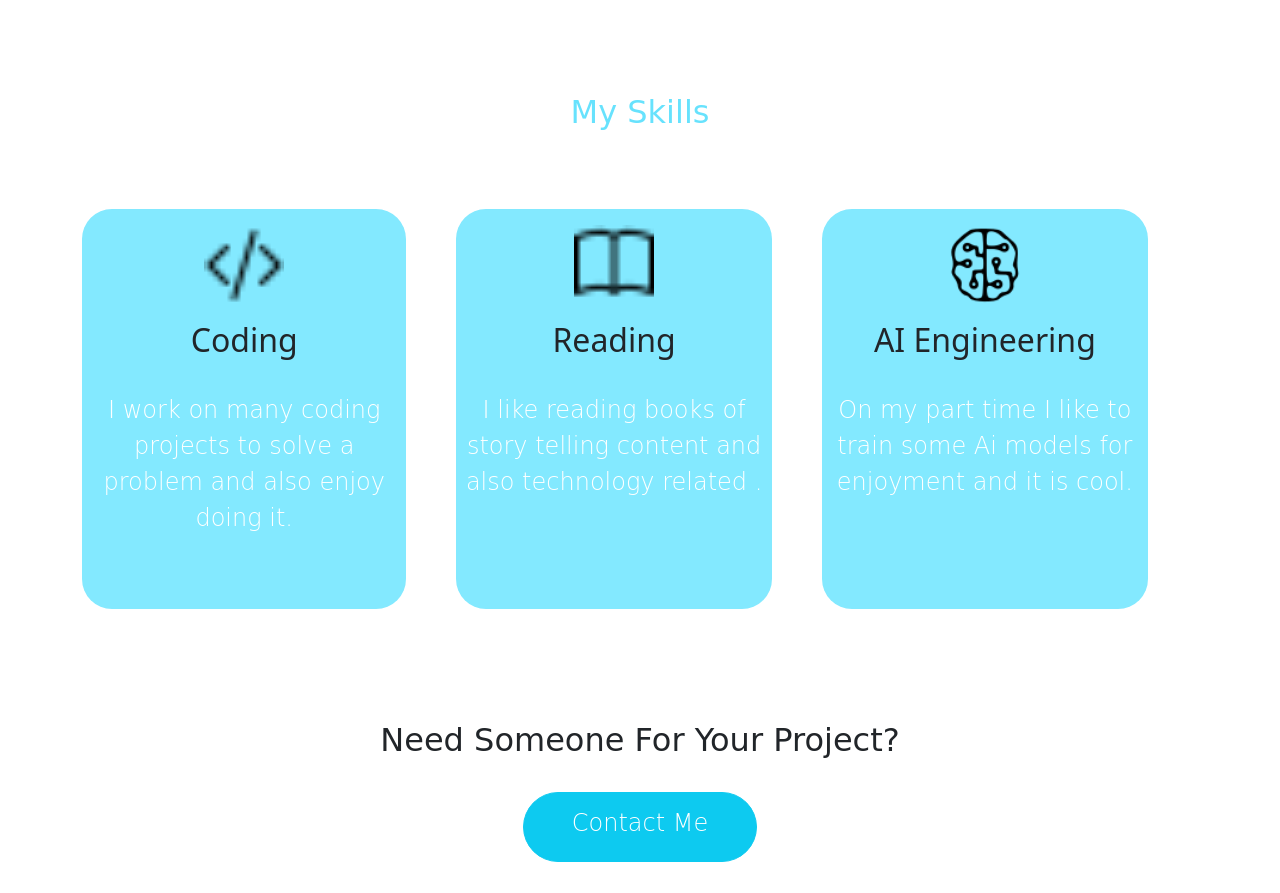
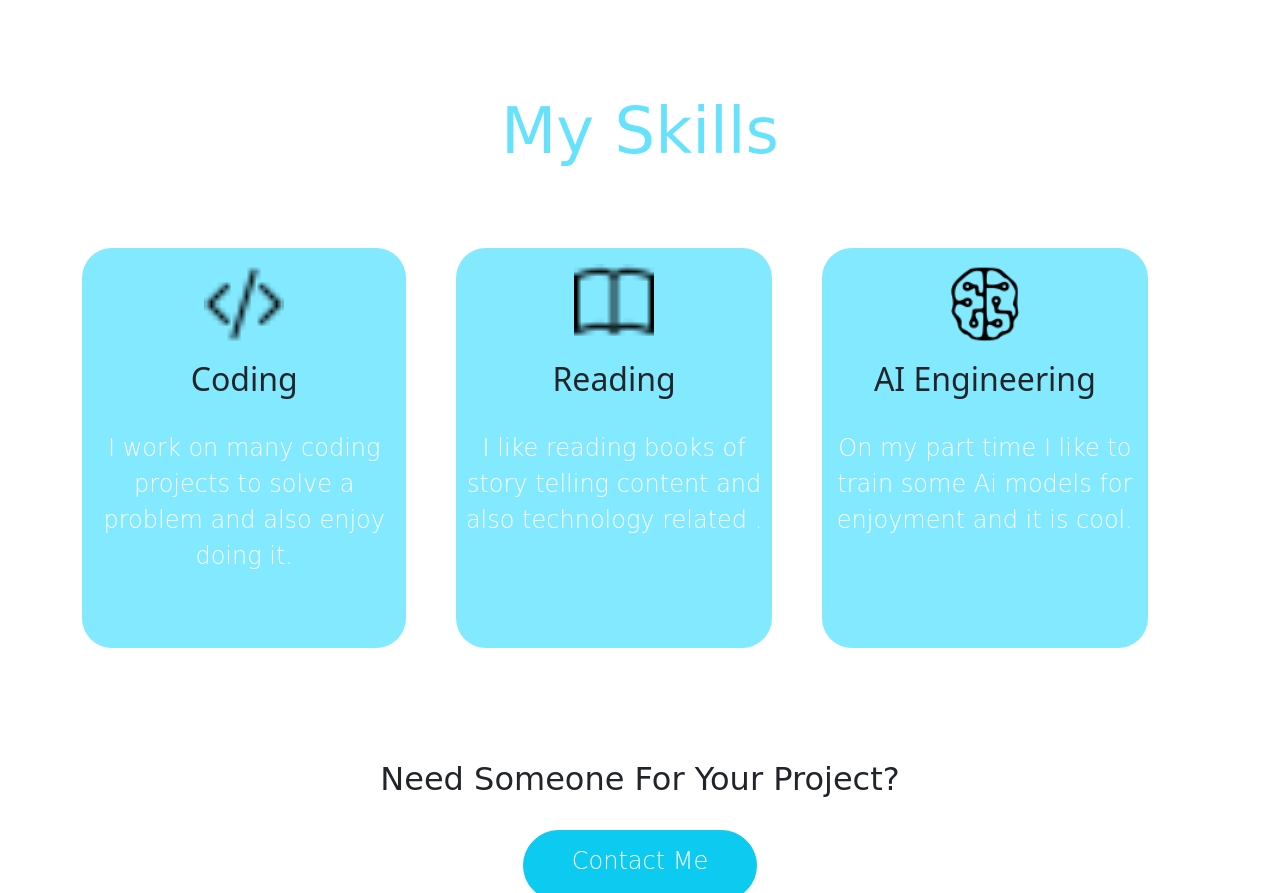
Before and after one commit to mubaabdalla/PersonalWeb, a plain HTML site: page index.html in a window 1280 px wide. Shown: the part 892-1785 px from the top of the page. Drawn offline with nearby package versions, Linux system fonts and the light colour scheme; a web font is replaced by a local one.

Commit message:
Update index.html
skill title edition

```diff
--- a/index.html
+++ b/index.html
@@ -41,7 +41,7 @@
 
 <div class="container skill">
     <div class="stitle">
-        <h2>My Skills</h2>
+        <h2 class ="stitle">My Skills</h2>
     </div>
 
     <div class="boxes">
```
